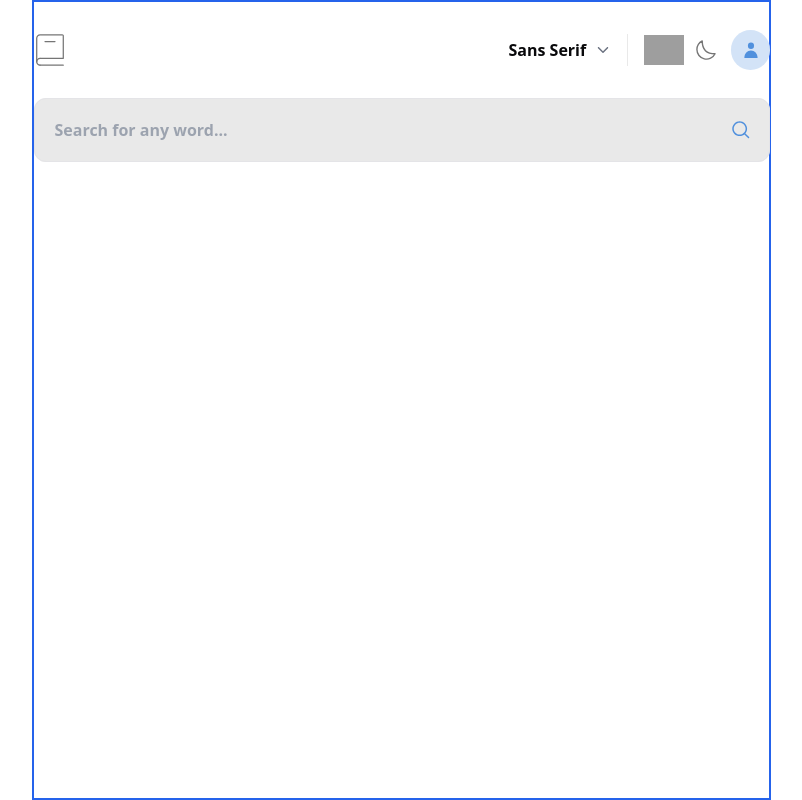
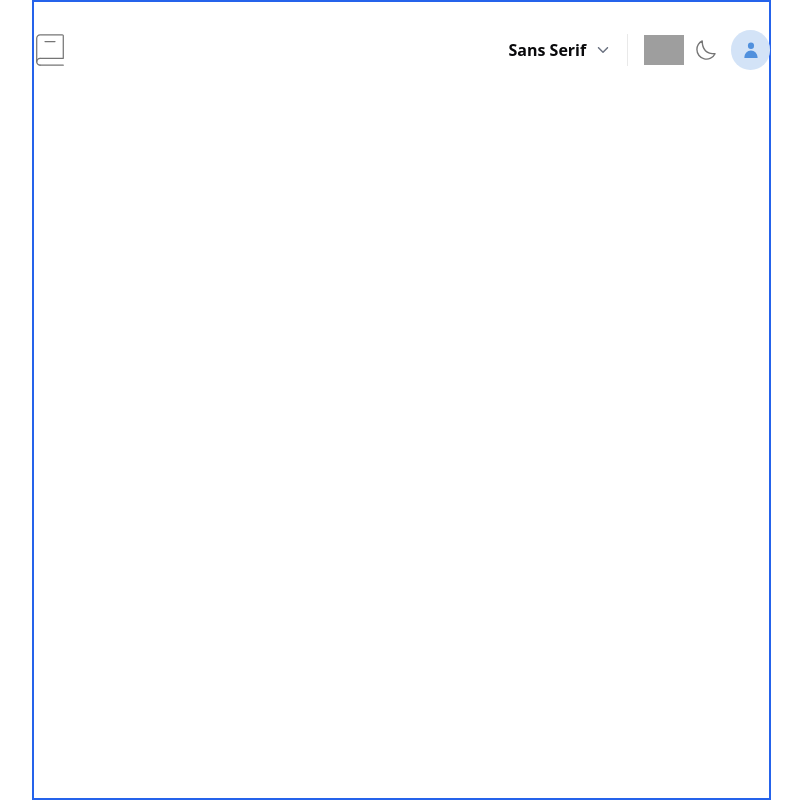
Before and after one commit to ioenimil/Dictionary_Application_Frontend, a React (Vite) app: page / in a window 1280 px wide. Shown: the whole page, without its empty margins (239-1041 px from the left). Built offline with nearby package versions, Linux system fonts and the light colour scheme; grey boxes are pictures that could not be loaded.

Commit message:
Deleted search component and changed w-[40px] to w-10

```diff
--- a/src/components/DarkMode.tsx
+++ b/src/components/DarkMode.tsx
@@ -38,7 +38,7 @@ const DarkMode = () => {
     <div className=" hidden  w-[79.99px]  h-mobileHeight md:flex items-center md:gap-4 lg:gap-3">
       <img
         onClick={handleSwitchTheme}
-        className="w-[40px] cursor-pointer h-mobileHeight"
+        className="w-10 cursor-pointer h-mobileHeight"
         src={theme === "dark" ? darkModeSwitch : lightModeSwitch}
         alt={theme === "dark" ? "Switch to dark mode" : "Switch to light mode"}
       />
--- a/src/components/Dropdown.tsx
+++ b/src/components/Dropdown.tsx
@@ -3,7 +3,7 @@ import { IoIosArrowDown, IoIosArrowUp } from "react-icons/io";
 
 const fontOptions = [
   { name: "San Serif", value: "san-serif" },
-  { name: "Serif", value: "serif" },
+  { name: "Cursive", value: "cursive" },
   { name: "Mono", value: "monospace" },
 ];
 const Dropdown = () => {
--- a/src/components/Search.tsx
+++ /dev/null
@@ -1,45 +0,0 @@
-import { ChangeEvent, useState } from "react";
-import blueSearchIcon from "../assets/blueSearchIcon.svg";
-const Search = () => {
-  const [searchedWord, setSearchedWord] = useState<string>("");
-  const [error, setError] = useState<string>("");
-  const handleSearchChange = (e: ChangeEvent<HTMLInputElement>): void => {
-    setSearchedWord(e.target.value);
-    if (error) setError("");
-  };
-  const handleSubmit = (e: React.FormEvent<HTMLFormElement>): void => {
-    e.preventDefault();
-    if (searchedWord.trim() === "") {
-      setError("Whoops, can't be empty...");
-    } else {
-      setError("");
-      console.log(searchedWord);
-
-      setSearchedWord("");
-    }
-  };
-  return (
-    <div>
-      <form
-        onSubmit={handleSubmit}
-        className=" relative mb-1  w-[327px] h-[48px] lg:w-[736px] md:w-[689px] md:h-16 rounded-xl dark:bg-[#1F1F1F] bg-grayBg flex items-center "
-      >
-        <input
-          value={searchedWord}
-          onChange={handleSearchChange}
-          className={`pl-5 w-full caret-[#5090DD]   dark:caret-[#FF6500] font-semibold rounded-xl h-full bg-transparent outline-none border-[1px] placeholder:dark:text-[#FFFFFF]
-            ${
-              error ? "border-[#FF5252]" : "focus:border-[#5090DD] dark:focus:border-[#FF6500]"
-            } focus:outline`}
-          type="text"
-          placeholder="Search for any word..."
-        />
-        <button className="absolute right-5 cursor-pointer" type="submit">
-          <img src={blueSearchIcon} alt="searchIcon" />
-        </button>
-      </form>
-      <span className="  text-[#FF5252]">{error}</span>
-    </div>
-  );
-};
-export default Search;
--- a/src/components/SearchContent.tsx
+++ b/src/components/SearchContent.tsx
@@ -1,9 +1,9 @@
-import Search from "./Search"
+
 
 const SearchContent = () => {
   return (
     <div className=" w-[327px] h-[86%]  md:w-[689px]  md:h-[819px] lg:h-[550px] lg:w-[737px]  mt-5 md:mt-8">
-      <Search/>
+
     </div>
   )
 }
```
